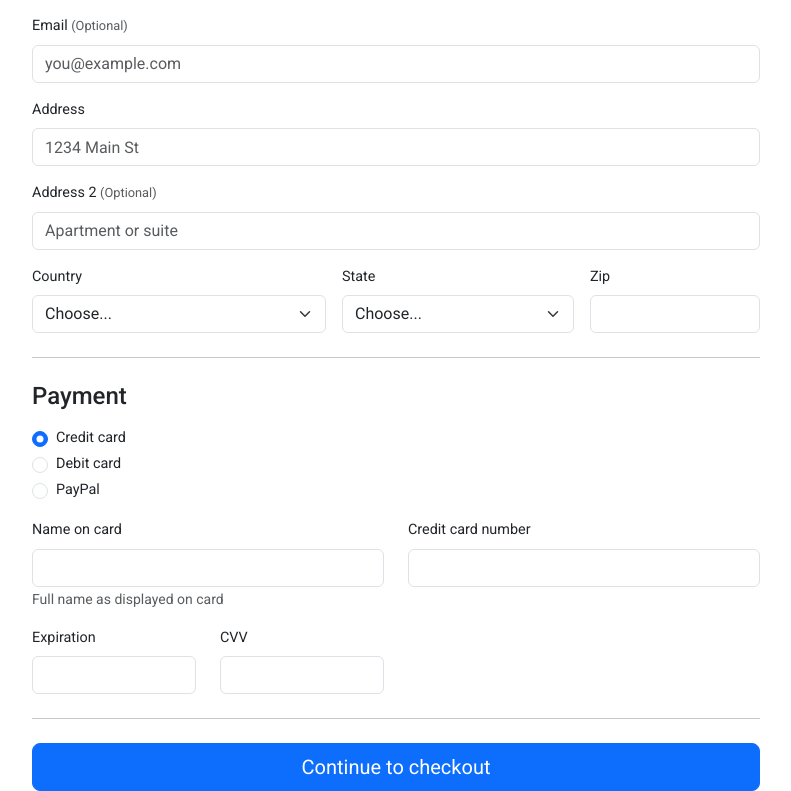
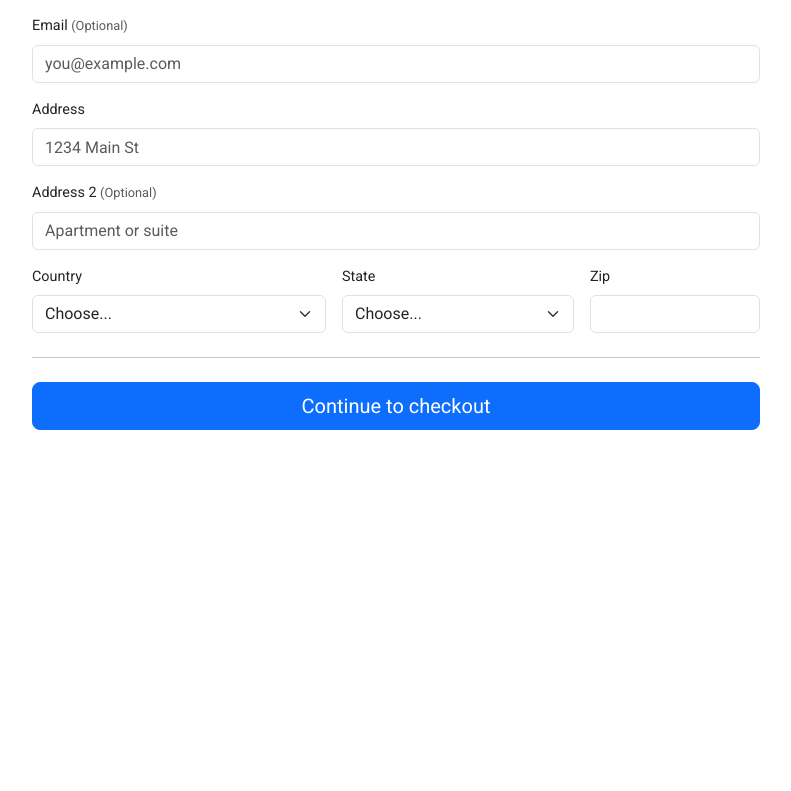
Before and after one commit to nkbuddy/login-react, a React (Create React App) app in the folder frontend/: page /account-setting in a window 1280 px wide. Shown: the part 382-1173 px from the top of the page, without its empty margins (50-841 px from the left). After the commit the page ends 812 px from the top, so only its background shows below. Built offline with nearby package versions, Linux system fonts and the light colour scheme; a web font is replaced by a local one; what realm-web would draw is missing.

Commit message:
update login page

```diff
--- a/frontend/src/components/login/LoginPage.jsx
+++ b/frontend/src/components/login/LoginPage.jsx
@@ -124,13 +124,6 @@ export default function SignInPage() {
             </div>
           </div>
         </div>
-        <div>
-          <h1>Print Object Example</h1>
-          <pre>{JSON.stringify(user, null, 2)}</pre>
-        </div>
-        <div>
-          <h1>Logged in with anonymous id: {user.id}</h1>
-        </div>
       </div>
     </Fragment>
   );
--- a/frontend/src/components/profile/AccountSetting.jsx
+++ b/frontend/src/components/profile/AccountSetting.jsx
@@ -15,6 +15,7 @@ export default function AccountSetting() {
 
     <div className="row g-5">
       <div className="col-md-5 col-lg-4 order-md-last">
+        <h1>ttg</h1>
       </div>
       <div className="col-md-7 col-lg-8">
         <h4 className="mb-3">Billing address</h4>
@@ -101,60 +102,6 @@ export default function AccountSetting() {
 
           <hr className="my-4"/>
 
-          <h4 className="mb-3">Payment</h4>
-
-          <div className="my-3">
-            <div className="form-check">
-              <input id="credit" name="paymentMethod" type="radio" className="form-check-input" checked required/>
-              <label className="form-check-label" htmlFor="credit">Credit card</label>
-            </div>
-            <div className="form-check">
-              <input id="debit" name="paymentMethod" type="radio" className="form-check-input" required/>
-              <label className="form-check-label" htmlFor="debit">Debit card</label>
-            </div>
-            <div className="form-check">
-              <input id="paypal" name="paymentMethod" type="radio" className="form-check-input" required/>
-              <label className="form-check-label" htmlFor="paypal">PayPal</label>
-            </div>
-          </div>
-
-          <div className="row gy-3">
-            <div className="col-md-6">
-              <label htmlFor="cc-name" className="form-label">Name on card</label>
-              <input type="text" className="form-control" id="cc-name" placeholder="" required/>
-              <small className="text-body-secondary">Full name as displayed on card</small>
-              <div className="invalid-feedback">
-                Name on card is required
-              </div>
-            </div>
-
-            <div className="col-md-6">
-              <label htmlFor="cc-number" className="form-label">Credit card number</label>
-              <input type="text" className="form-control" id="cc-number" placeholder="" required/>
-              <div className="invalid-feedback">
-                Credit card number is required
-              </div>
-            </div>
-
-            <div className="col-md-3">
-              <label htmlFor="cc-expiration" className="form-label">Expiration</label>
-              <input type="text" className="form-control" id="cc-expiration" placeholder="" required/>
-              <div className="invalid-feedback">
-                Expiration date required
-              </div>
-            </div>
-
-            <div className="col-md-3">
-              <label htmlFor="cc-cvv" className="form-label">CVV</label>
-              <input type="text" className="form-control" id="cc-cvv" placeholder="" required/>
-              <div className="invalid-feedback">
-                Security code required
-              </div>
-            </div>
-          </div>
-
-          <hr className="my-4"/>
-
           <button className="w-100 btn btn-primary btn-lg" type="submit">Continue to checkout</button>
         </form>
       </div>
```
